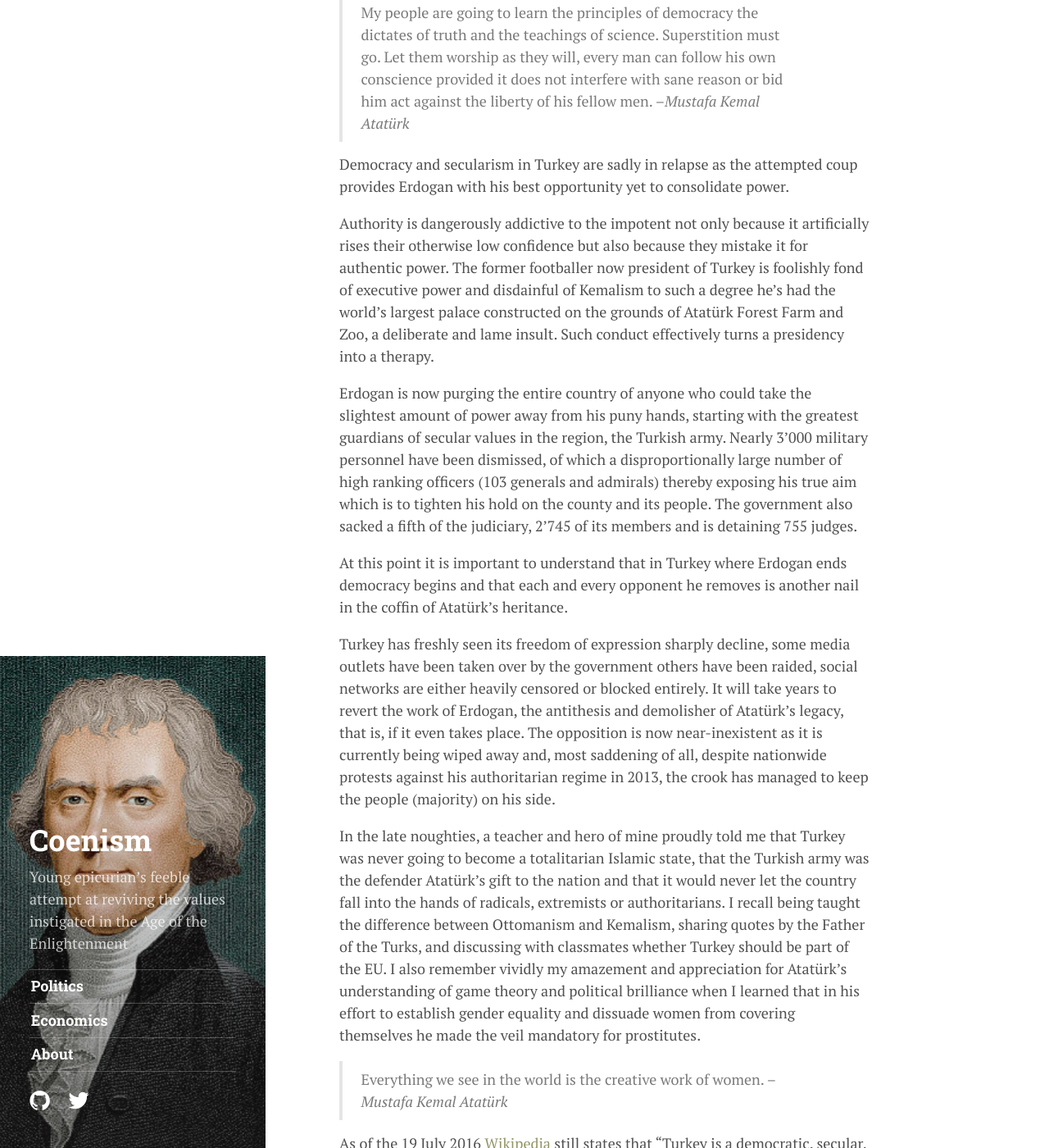
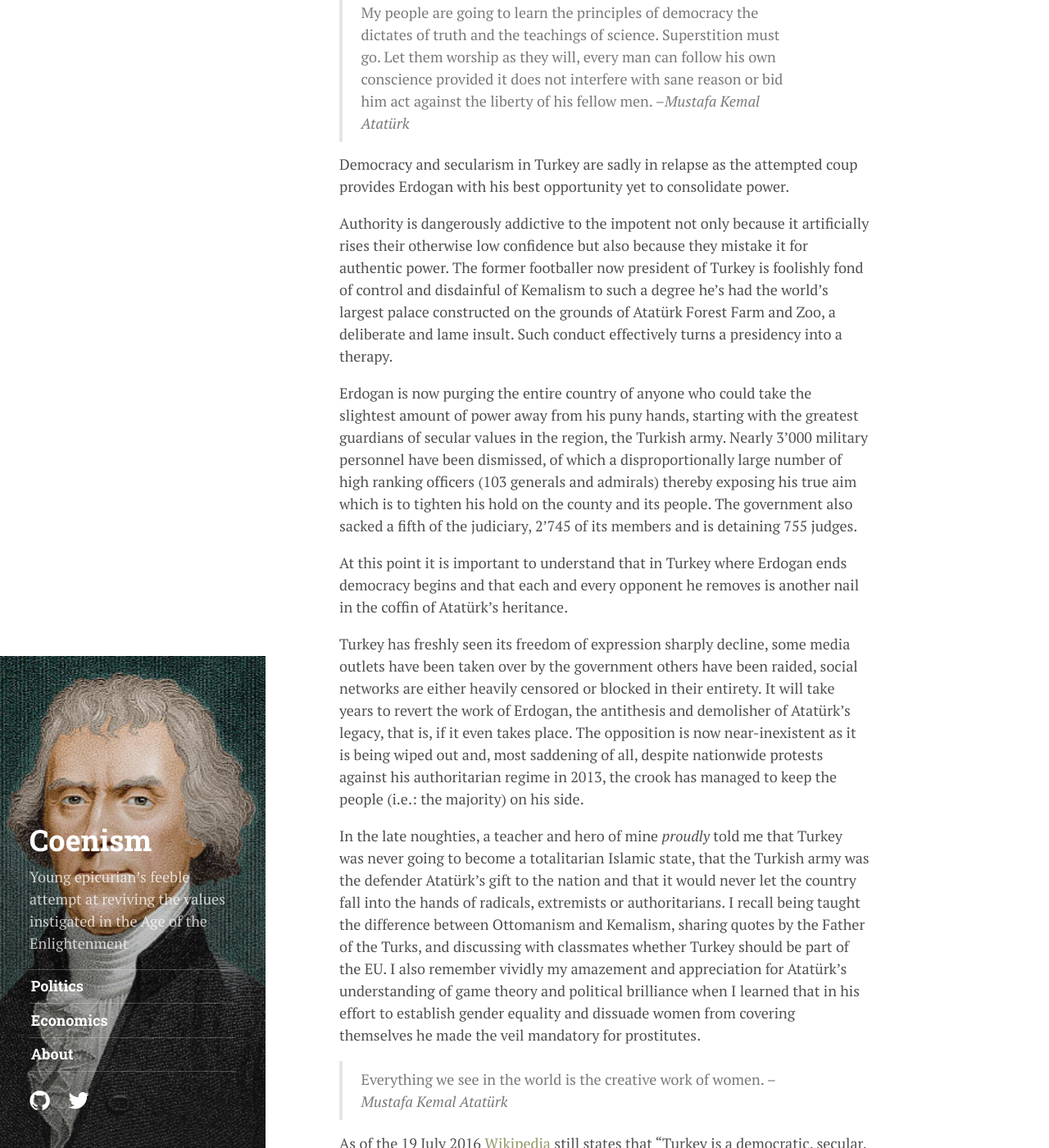
Before and after one commit to tomucker/tomucker.github.io, a Jekyll site: the page built from _posts/2016-07-19-dictaturk.md, in a window 1280 px wide and 1400 px high, scrolled down 207 px. Shown: the whole window at 82% size. Built offline with Jekyll 4.4.1, drawn with Linux system fonts in a browser that asks for light colours; nearby versions of some CDN libraries; some web fonts are replaced.

Commit message:
it's late

```diff
--- a/_posts/2016-07-19-dictaturk.md
+++ b/_posts/2016-07-19-dictaturk.md
@@ -8,15 +8,15 @@ tags: [politics]
 
 Democracy and secularism in Turkey are sadly in relapse as the attempted coup provides Erdogan with his best opportunity yet to consolidate power.
 
-Authority is dangerously addictive to the impotent not only because it artificially rises their otherwise low confidence but also because they mistake it for authentic power. The former footballer now president of Turkey is foolishly fond of executive power and disdainful of Kemalism to such a degree he's had the world's largest palace constructed on the grounds of Atatürk Forest Farm and Zoo, a deliberate and lame insult. Such conduct effectively turns a presidency into a therapy.
+Authority is dangerously addictive to the impotent not only because it artificially rises their otherwise low confidence but also because they mistake it for authentic power. The former footballer now president of Turkey is foolishly fond of control and disdainful of Kemalism to such a degree he's had the world's largest palace constructed on the grounds of Atatürk Forest Farm and Zoo, a deliberate and lame insult. Such conduct effectively turns a presidency into a therapy.
 
 Erdogan is now purging the entire country of anyone who could take the slightest amount of power away from his puny hands, starting with the greatest guardians of secular values in the region, the Turkish army. Nearly 3'000 military personnel have been dismissed, of which a disproportionally large number of high ranking officers (103 generals and admirals) thereby exposing his true aim which is to tighten his hold on the county and its people. The government also sacked a fifth of the judiciary, 2'745 of its members and is detaining 755 judges.
 
 At this point it is important to understand that in Turkey where Erdogan ends democracy begins and that each and every opponent he removes is another nail in the coffin of Atatürk's heritance.
 
-Turkey has freshly seen its freedom of expression sharply decline, some media outlets have been taken over by the government others have been raided, social networks are either heavily censored or blocked entirely. It will take years to revert the work of Erdogan, the antithesis and demolisher of Atatürk's legacy, that is, if it even takes place. The opposition is now near-inexistent as it is currently being wiped away and, most saddening of all, despite nationwide protests against his authoritarian regime in 2013, the crook has managed to keep the people (majority) on his side.
+Turkey has freshly seen its freedom of expression sharply decline, some media outlets have been taken over by the government others have been raided, social networks are either heavily censored or blocked in their entirety. It will take years to revert the work of Erdogan, the antithesis and demolisher of Atatürk's legacy, that is, if it even takes place. The opposition is now near-inexistent as it is being wiped out and, most saddening of all, despite nationwide protests against his authoritarian regime in 2013, the crook has managed to keep the people (i.e.: the majority) on his side.
 
-In the late noughties, a teacher and hero of mine proudly told me that Turkey was never going to become a totalitarian Islamic state, that the Turkish army was the defender Atatürk's gift to the nation and that it would never let the country fall into the hands of radicals, extremists or authoritarians. I recall being taught the difference between Ottomanism and Kemalism, sharing quotes by the Father of the Turks, and discussing with classmates whether Turkey should be part of the EU. I also remember vividly my amazement and appreciation for Atatürk's understanding of game theory and political brilliance when I learned that in his effort to establish gender equality and dissuade women from covering themselves he made the veil mandatory for prostitutes.
+In the late noughties, a teacher and hero of mine *proudly* told me that Turkey was never going to become a totalitarian Islamic state, that the Turkish army was the defender Atatürk's gift to the nation and that it would never let the country fall into the hands of radicals, extremists or authoritarians. I recall being taught the difference between Ottomanism and Kemalism, sharing quotes by the Father of the Turks, and discussing with classmates whether Turkey should be part of the EU. I also remember vividly my amazement and appreciation for Atatürk's understanding of game theory and political brilliance when I learned that in his effort to establish gender equality and dissuade women from covering themselves he made the veil mandatory for prostitutes.
 
 > Everything we see in the world is the creative work of women.
 > --<cite>Mustafa Kemal Atatürk</cite>
```
Also changed, not shown: public/img/Spinoza.jpg.
